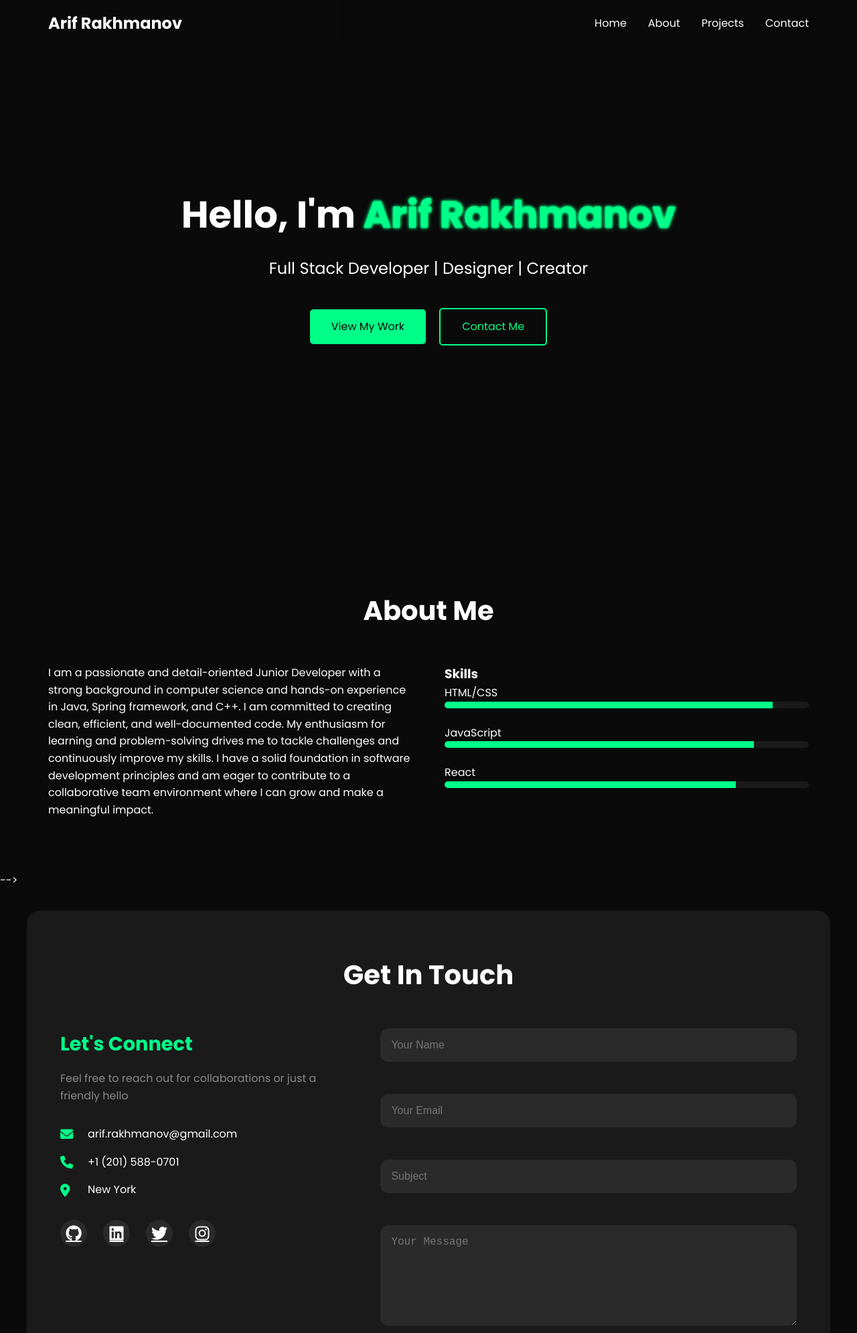
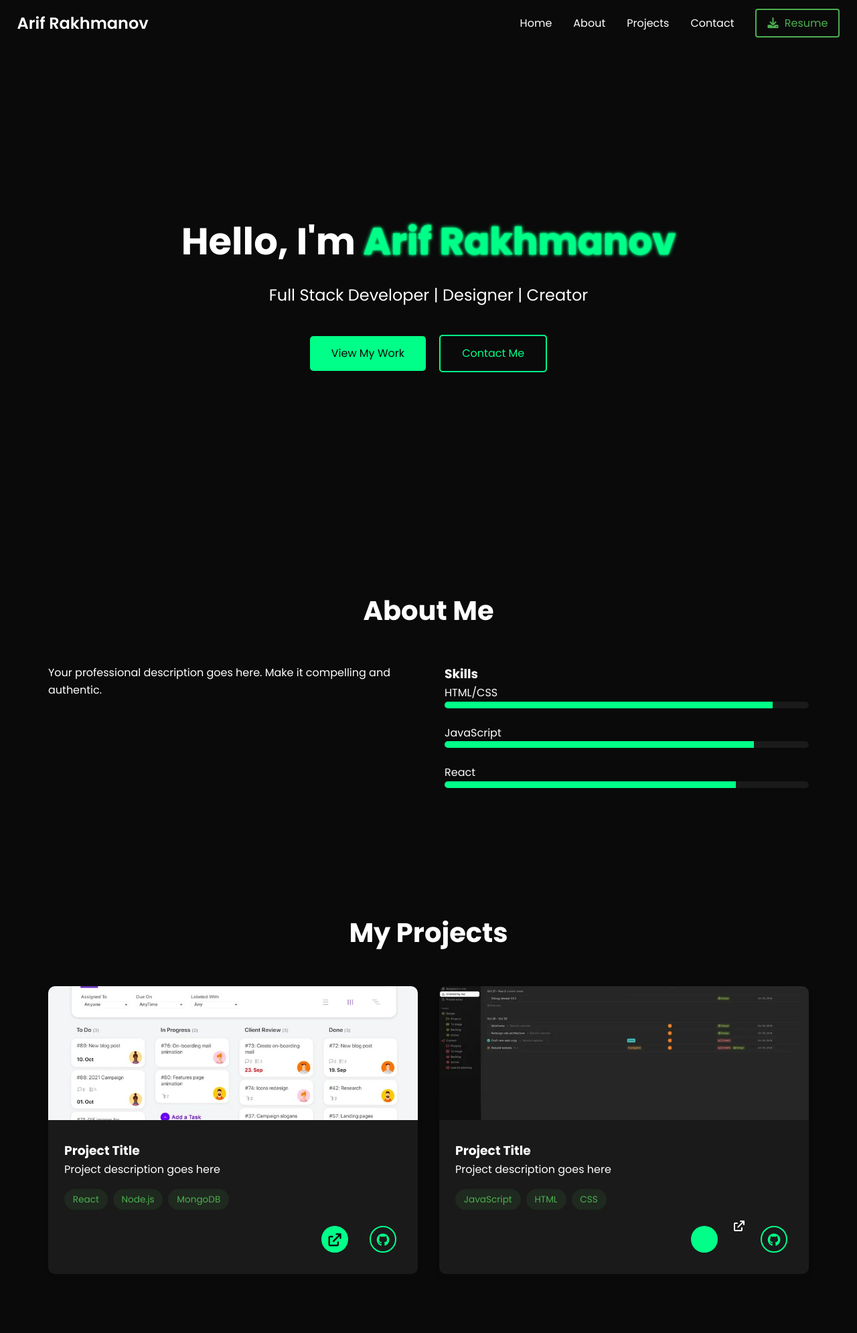
Before and after one commit to arifim/arifrakhmanov, a plain HTML site: page index.html in a window 1280 px wide. Shown: the top 1991 px of the page at 67% size. Drawn offline with Linux system fonts and the light colour scheme.

Commit message:
updated all files

```diff
--- a/index.html
+++ b/index.html
@@ -19,6 +19,9 @@
                 <li><a href="#about">About</a></li>
                 <li><a href="#projects">Projects</a></li>
                 <li><a href="#contact">Contact</a></li>
+                <li><a href="path/to/your/resume.pdf" download class="nav-resume-btn">
+                    <i class="fas fa-download"></i> Resume
+                </a></li>
             </ul>
         </div>
     </nav>
@@ -30,6 +33,7 @@
             <div class="cta-buttons">
                 <a href="#projects" class="btn primary">View My Work</a>
                 <a href="#contact" class="btn secondary">Contact Me</a>
+
             </div>
         </div>
     </section>
@@ -38,14 +42,7 @@
         <h2>About Me</h2>
         <div class="about-content">
             <div class="about-text">
-                <p>
-                    I am a passionate and detail-oriented Junior Developer with a strong background in computer science and hands-on experience in
-                    Java, Spring framework, and C++. I am committed to creating clean, efficient, and well-documented code.
-                    My enthusiasm for learning and problem-solving drives me to tackle challenges and continuously improve my skills.
-                    I have a solid foundation in software development principles and am eager to contribute to a collaborative team environment
-                    where I can grow and make a meaningful impact.
-
-                </p>
+                <p>Your professional description goes here. Make it compelling and authentic.</p>
             </div>
             <div class="skills">
                 <h3>Skills</h3>
@@ -67,7 +64,7 @@
         </div>
     </section>
 
-<!--     <section id="projects" class="projects">
+    <section id="projects" class="projects">
         <h2>My Projects</h2>
         <div class="project-grid">
             <div class="project-card">
@@ -75,12 +72,47 @@
                 <div class="project-info">
                     <h3>Project Title</h3>
                     <p>Project description goes here</p>
-                    <a href="#" class="btn">View Project</a>
+                    <div class="project-footer">
+                        <div class="project-tech">
+                            <span class="tech-tag">React</span>
+                            <span class="tech-tag">Node.js</span>
+                            <span class="tech-tag">MongoDB</span>
+                        </div>
+                        <div class="project-links">
+                            <a href="#" class="btn primary" target="_blank" title="Live Demo">
+                                <i class="fas fa-arrow-up-right-from-square"></i>
+                            </a>
+                            <a href="#" class="btn secondary" target="_blank" title="View Code">
+                                <i class="fab fa-github"></i>
+                            </a>
+                        </div>
+                    </div>
                 </div>
             </div>
-            <!-- Add more project cards as needed -->
+            <div class="project-card">
+                <img src="project2.jpg" alt="Project 2">
+                <div class="project-info">
+                    <h3>Project Title</h3>
+                    <p>Project description goes here</p>
+                    <div class="project-footer">
+                        <div class="project-tech">
+                            <span class="tech-tag">JavaScript</span>
+                            <span class="tech-tag">HTML</span>
+                            <span class="tech-tag">CSS</span>
+                        </div>
+                        <div class="project-links">
+                            <a href="#" class="btn primary" target="_blank" title="Live Demo"></a>
+                                <i class="fas fa-arrow-up-right-from-square"></i>
+                            </a>
+                            <a href="#" class="btn secondary" target="_blank" title="View Code">
+                                <i class="fab fa-github"></i>
+                            </a>
+                        </div>
+                    </div>
+                </div>
+            </div>
         </div>
-    </section> -->
+    </section>
 
     <section id="contact" class="contact fade-in">
         <h2>Get In Touch</h2>
@@ -91,15 +123,15 @@
                 <div class="contact-details">
                     <div class="contact-item">
                         <i class="fas fa-envelope"></i>
-                        <span>arif.rakhmanov@gmail.com</span>
+                        <span>your.email@example.com</span>
                     </div>
                     <div class="contact-item">
                         <i class="fas fa-phone"></i>
-                        <span>+1 (201) 588-0701</span>
+                        <span>+1 (234) 567-8900</span>
                     </div>
                     <div class="contact-item">
                         <i class="fas fa-location-dot"></i>
-                        <span>New York</span>
+                        <span>Your Location</span>
                     </div>
                 </div>
                 <div class="social-links">
@@ -138,7 +170,7 @@
     </section>
 
     <footer>
-        <p>&copy; 2024 Arif Rakhmanov. All rights reserved.</p>
+        <p>&copy; 2024 Your Name. All rights reserved.</p>
     </footer>
 
     <script src="script.js"></script>
--- a/script.js
+++ b/script.js
@@ -100,3 +100,26 @@ document.querySelector('.contact-form button.btn').addEventListener('mouseleave'
         light.style.opacity = '0';
     }
 });
+
+let lastScrollY = window.scrollY;
+const nav = document.querySelector('nav');
+
+window.addEventListener('scroll', () => {
+    // Add scrolled class for styling when not at top
+    if (window.scrollY === 0) {
+        nav.classList.remove('scrolled');
+    } else {
+        nav.classList.add('scrolled');
+    }
+
+    // Handle hiding/showing based on scroll direction
+    if (lastScrollY < window.scrollY && window.scrollY > 100) {
+        // Scrolling down & not at top
+        nav.classList.add('hidden');
+    } else {
+        // Scrolling up or at top
+        nav.classList.remove('hidden');
+    }
+
+    lastScrollY = window.scrollY;
+});
--- a/styles.css
+++ b/styles.css
@@ -23,25 +23,38 @@ body {
 nav {
     position: fixed;
     width: 100%;
-    background-color: rgba(10, 10, 10, 0.95);
-    padding: 1rem 0;
+    top: 0;
+    left: 0;
+    background: var(--bg-color);
     z-index: 1000;
+    transition: all 0.3s ease;
+}
+
+/* Add this class for scrolled state */
+nav.scrolled {
+    background: rgba(var(--bg-color-rgb), 0.85);
+    backdrop-filter: blur(10px);
+    box-shadow: 0 2px 10px rgba(0, 0, 0, 0.2);
+}
+
+nav.hidden {
+    transform: translateY(-100%);
 }
 
 .nav-content {
-    max-width: 1200px;
-    margin: 0 auto;
     display: flex;
     justify-content: space-between;
     align-items: center;
-    padding: 0 2rem;
+    padding: 1rem 2%;
+    max-width: 100%;
+    margin: 0 auto;
 }
 
 .logo a {
-    color: var(--text-color);
+    color: white;
     text-decoration: none;
     font-size: 1.5rem;
-    font-weight: 700;
+    font-weight: 600;
 }
 
 .nav-links {
@@ -51,13 +64,13 @@ nav {
 }
 
 .nav-links a {
-    color: var(--text-color);
+    color: white;
     text-decoration: none;
-    transition: var(--transition);
+    transition: color 0.3s ease;
 }
 
 .nav-links a:hover {
-    color: var(--primary-color);
+    color: #4CAF50;
 }
 
 /* Hero Section */
@@ -176,6 +189,64 @@ h2 {
 
 .project-info {
     padding: 1.5rem;
+}
+
+.project-tech {
+    margin: 1rem 0;
+    display: flex;
+    flex-wrap: wrap;
+    gap: 0.5rem;
+}
+
+.tech-tag {
+    background: rgba(76, 175, 80, 0.1);
+    color: #4CAF50;
+    padding: 0.3rem 0.8rem;
+    border-radius: 20px;
+    font-size: 0.85rem;
+}
+
+.project-links {
+    display: flex;
+    gap: 1rem;
+    margin-top: 1rem;
+    justify-content: flex-end;
+}
+
+.project-links .btn {
+    width: 40px;
+    height: 40px;
+    padding: 0;
+    border-radius: 50%;
+    display: flex;
+    align-items: center;
+    justify-content: center;
+}
+
+.project-links .btn i {
+    font-size: 1.2rem;
+}
+
+.project-links .btn:hover {
+    transform: translateY(-3px);
+    box-shadow: 0 5px 15px rgba(0, 255, 136, 0.3);
+}
+
+.project-card {
+    border-radius: 10px;
+    overflow: hidden;
+    box-shadow: 0 4px 6px rgba(0, 0, 0, 0.1);
+    transition: transform 0.3s ease;
+}
+
+.project-card:hover {
+    transform: translateY(-5px);
+}
+
+.project-card img {
+    width: 100%;
+    height: 200px;
+    object-fit: cover;
 }
 
 /* Contact Section */
@@ -434,3 +505,37 @@ h2 {
 }
 
 /* Add this to your JavaScript to handle the cursor-following effect */
+
+.btn.outline-green {
+    background: transparent;
+    border: 2px solid #4CAF50;
+    color: #4CAF50;
+    transition: all 0.3s ease;
+}
+
+.btn.outline-green:hover {
+    background: #4CAF50;
+    color: white;
+}
+
+.nav-resume-btn {
+    border: 2px solid #4CAF50;
+    padding: 8px 16px;
+    border-radius: 4px;
+    transition: all 0.3s ease;
+    color: #4CAF50 !important;
+}
+
+.nav-resume-btn:hover {
+    background: #4CAF50;
+    color: white !important;
+}
+
+.nav-resume-btn i {
+    margin-right: 5px;
+}
+
+/* Ensure the first section starts below the navbar */
+#home {
+    padding-top: 80px; /* Adjust this value based on your navbar height */
+}
```
Also changed, not shown: project1.jpg (added), project2.jpg (added), 1 other file.
